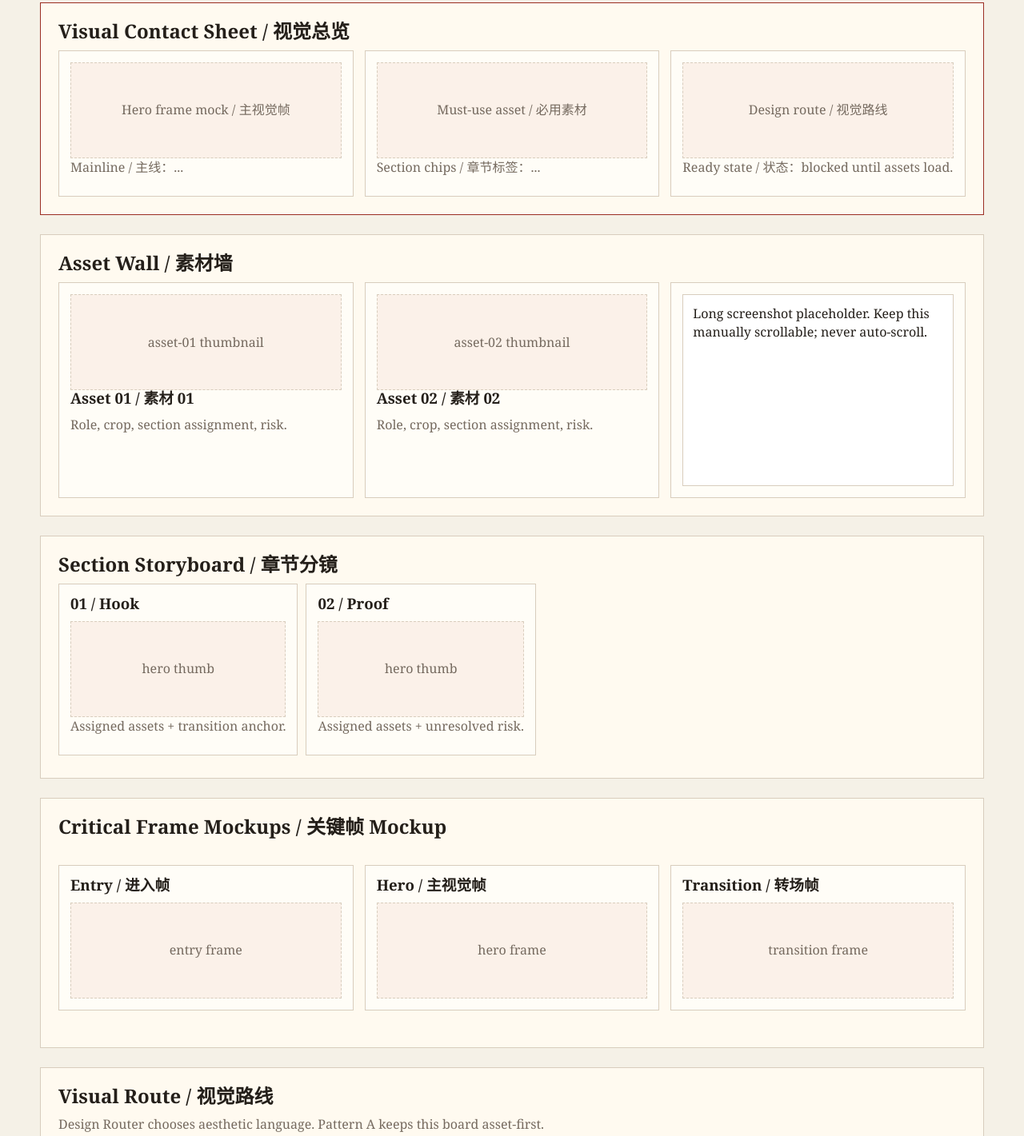
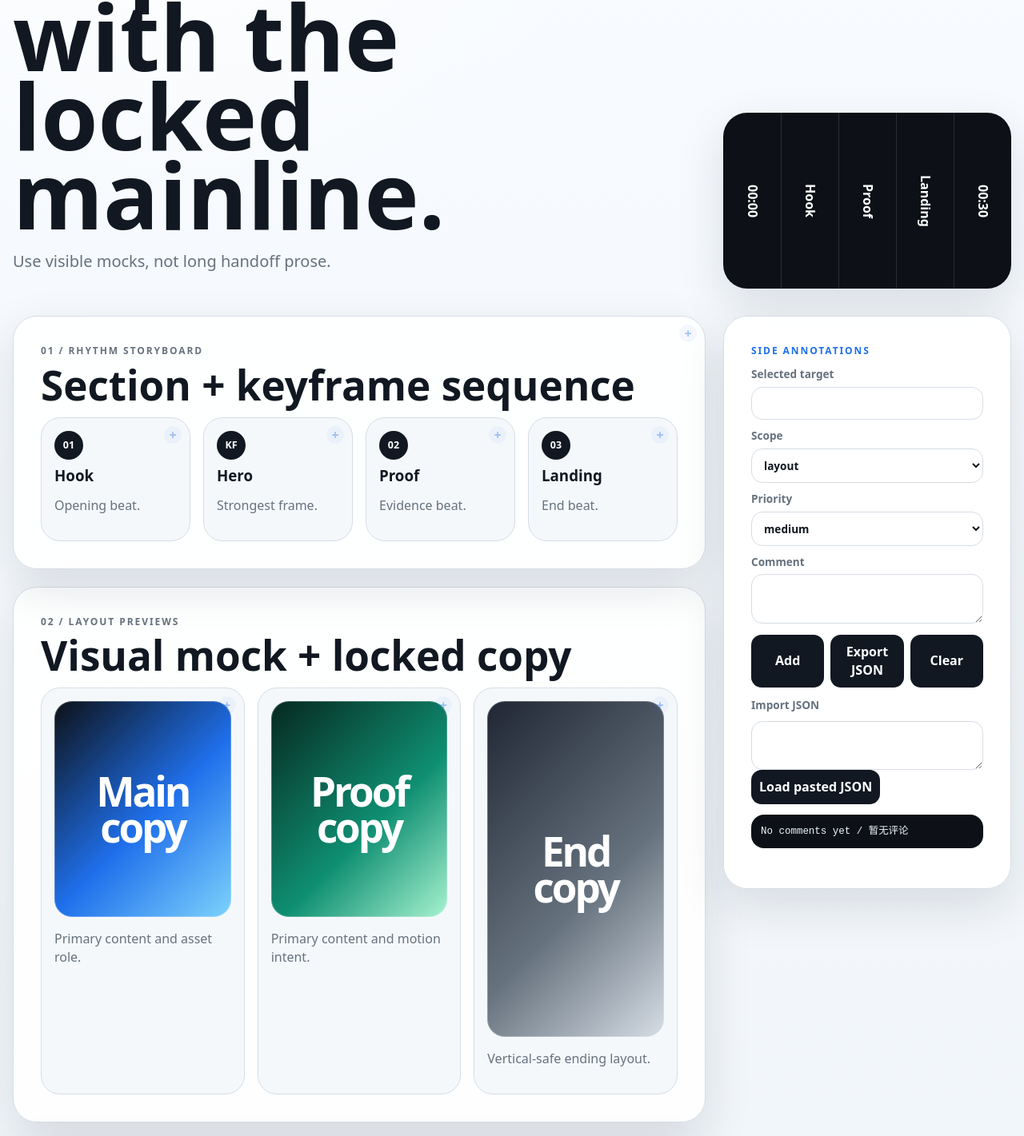
Before and after one commit to xwxga/html-hyperframes-harness, a plain HTML site: page examples/asset-first-board/direction_board.skeleton.html in a window 1280 px wide. Shown: the part 227-1648 px from the top of the page at 80% size. Drawn offline with Linux system fonts and the light colour scheme.

Commit message:
docs: add director board skeleton example
Ultraworked with [Sisyphus](https://github.com/code-yeongyu/oh-my-openagent)

Co-authored-by: Sisyphus <clio-agent@sisyphuslabs.ai>

```diff
--- a/examples/asset-first-board/direction_board.skeleton.html
+++ b/examples/asset-first-board/direction_board.skeleton.html
@@ -1,124 +1,92 @@
 <!doctype html>
-<!-- Pattern A skeleton from references/visual-board-patterns.md. This is an asset-first visual Direction Board structure, not content to copy. -->
-<html lang="zh-CN">
+<!-- Pattern D skeleton from references/visual-board-patterns.md. Director-first preview structure, not production content. -->
+<html lang="en">
 <head>
   <meta charset="utf-8" />
   <meta name="viewport" content="width=device-width, initial-scale=1" />
-  <title>Asset-first Direction Board Skeleton / 素材优先方向板骨架</title>
-  <style>
-    :root {
-      color-scheme: light;
-      --paper: #f5f1e7;
-      --ink: #241f1a;
-      --muted: #756a5f;
-      --line: #d8cdbd;
-      --accent: #c96442;
-      --panel: #fffaf0;
-    }
+  <title>Director Preview Board Skeleton</title>
+  <link rel="stylesheet" href="../../board/direction_board.css" />
+</head>
+<body data-lang="en">
+  <header class="board-header" data-stage="director-cover" data-commentable="true" data-comment-target-type="stage" data-comment-target-id="skeleton.director-cover">
+    <nav class="topbar">
+      <p class="eyebrow" data-i18n="en">Director Preview Skeleton</p>
+      <p class="eyebrow" data-i18n="zh">导演预览骨架</p>
+      <div class="language-switch"><button type="button" data-lang-switch="en" aria-pressed="true">EN</button><button type="button" data-lang-switch="zh" aria-pressed="false">中文</button></div>
+    </nav>
+    <div class="cover-grid">
+      <div><h1 data-i18n="en">Replace this with the locked mainline.</h1><h1 data-i18n="zh">在这里替换为已锁定主线。</h1><p class="lede" data-i18n="en">Use visible mocks, not long handoff prose.</p><p class="lede" data-i18n="zh">使用可见 mock，不写长交接文本。</p></div>
+      <div class="rhythm-card"><span>00:00</span><span>Hook</span><span>Proof</span><span>Landing</span><span>00:30</span></div>
+    </div>
+  </header>
 
-    * { box-sizing: border-box; }
-    body {
-      margin: 0;
-      background: var(--paper);
-      color: var(--ink);
-      font-family: ui-serif, Georgia, "Times New Roman", serif;
-      line-height: 1.45;
-    }
-    main { width: min(1180px, calc(100vw - 32px)); margin: 0 auto; padding: 32px 0 64px; }
-    section { margin: 24px 0; padding: 22px; border: 1px solid var(--line); background: var(--panel); }
-    h1, h2, h3 { margin: 0 0 12px; line-height: 1.05; }
-    p { margin: 0 0 10px; color: var(--muted); }
-    .grid { display: grid; grid-template-columns: repeat(3, minmax(0, 1fr)); gap: 14px; }
-    .card { min-height: 150px; border: 1px solid var(--line); padding: 14px; background: rgba(255,255,255,.45); }
-    .thumb { height: 120px; display: grid; place-items: center; border: 1px dashed var(--line); color: var(--muted); background: rgba(201,100,66,.08); }
-    .strip { display: flex; gap: 10px; overflow-x: auto; padding-bottom: 6px; }
-    .strip .card { min-width: 260px; }
-    .long-shot { max-height: 240px; overflow: auto; border: 1px solid var(--line); background: #fff; padding: 12px; }
-    .mini { font-size: 13px; color: var(--muted); }
-    [data-ready-state="blocked"] { border-color: #9b2d22; }
-    [data-ready-state="ready"] { border-color: #4d7c45; }
-  </style>
-</head>
-<body>
-  <main>
-    <section data-stage="pre-board-convergence" data-confirmed="true">
-      <h1>Pre-board Convergence / Board 前收敛</h1>
-      <p>Record confirmed sections, assets, and mainline here before the visual board is generated.</p>
-      <p>在生成视觉板前，把已确认的章节、素材、主线记录在这里。</p>
-    </section>
-
-    <section data-stage="visual-contact-sheet" data-ready-state="blocked">
-      <h2>Visual Contact Sheet / 视觉总览</h2>
-      <div class="grid">
-        <div class="card"><div class="thumb">Hero frame mock / 主视觉帧</div><p>Mainline / 主线：...</p></div>
-        <div class="card"><div class="thumb">Must-use asset / 必用素材</div><p>Section chips / 章节标签：...</p></div>
-        <div class="card"><div class="thumb">Design route / 视觉路线</div><p>Ready state / 状态：blocked until assets load.</p></div>
+  <main class="board-shell">
+    <div class="preview-stack">
+      <section class="panel" data-stage="rhythm-storyboard" data-commentable="true" data-comment-target-type="stage" data-comment-target-id="skeleton.rhythm-storyboard">
+        <p class="eyebrow" data-i18n="en">01 / Rhythm Storyboard</p><p class="eyebrow" data-i18n="zh">01 / 节奏分镜</p>
+        <h2 data-i18n="en">Section + keyframe sequence</h2><h2 data-i18n="zh">章节 + 关键帧序列</h2>
+        <div class="storyline">
+          <article data-commentable="true" data-comment-target-type="section" data-comment-target-id="section-01" data-section-id="section-01" data-page-id="page-01"><span class="badge">01</span><h3>Hook</h3><p>Opening beat.</p></article>
+          <article data-commentable="true" data-comment-target-type="keyframe" data-comment-target-id="page-01.hero" data-critical-frame="hero" data-page-id="page-01"><span class="badge">KF</span><h3>Hero</h3><p>Strongest frame.</p></article>
+          <article data-commentable="true" data-comment-target-type="section" data-comment-target-id="section-02" data-section-id="section-02" data-page-id="page-02"><span class="badge">02</span><h3>Proof</h3><p>Evidence beat.</p></article>
+          <article data-commentable="true" data-comment-target-type="section" data-comment-target-id="section-03" data-section-id="section-03" data-page-id="page-03"><span class="badge">03</span><h3>Landing</h3><p>End beat.</p></article>
         </div>
       </section>
 
-    <section data-stage="asset-wall">
-      <h2>Asset Wall / 素材墙</h2>
-      <div class="grid">
-        <article class="card" data-asset-id="asset-01" data-asset-role="hero-evidence" data-asset-status="must-use">
-          <div class="thumb">asset-01 thumbnail</div>
-          <h3>Asset 01 / 素材 01</h3>
-          <p>Role, crop, section assignment, risk.</p>
-        </article>
-        <article class="card" data-asset-id="asset-02" data-asset-role="context" data-asset-status="optional">
-          <div class="thumb">asset-02 thumbnail</div>
-          <h3>Asset 02 / 素材 02</h3>
-          <p>Role, crop, section assignment, risk.</p>
-        </article>
-        <article class="card" data-asset-id="asset-03" data-asset-role="long-webpage" data-asset-status="reference-only">
-          <div data-long-screenshot="true" class="long-shot">
-            Long screenshot placeholder. Keep this manually scrollable; never auto-scroll.
-            <div style="height: 520px"></div>
-          </div>
-        </article>
+      <section class="panel" data-stage="layout-previews">
+        <p class="eyebrow" data-i18n="en">02 / Layout Previews</p><p class="eyebrow" data-i18n="zh">02 / 版面预览</p>
+        <h2 data-i18n="en">Visual mock + locked copy</h2><h2 data-i18n="zh">视觉 mock + 锁定主文字</h2>
+        <div class="layout-grid">
+          <article class="layout-card" data-commentable="true" data-comment-target-type="layout" data-comment-target-id="layout-01" data-page-id="page-01" data-aspect-mode="horizontal"><div class="mock-frame gradient-a"><strong>Main copy</strong></div><p>Primary content and asset role.</p></article>
+          <article class="layout-card" data-commentable="true" data-comment-target-type="layout" data-comment-target-id="layout-02" data-page-id="page-02" data-aspect-mode="horizontal"><div class="mock-frame gradient-b"><strong>Proof copy</strong></div><p>Primary content and motion intent.</p></article>
+          <article class="layout-card" data-commentable="true" data-comment-target-type="layout" data-comment-target-id="layout-03" data-page-id="page-03" data-aspect-mode="vertical"><div class="mock-frame vertical gradient-c"><strong>End copy</strong></div><p>Vertical-safe ending layout.</p></article>
         </div>
       </section>
 
-    <section data-stage="section-storyboard">
-      <h2>Section Storyboard / 章节分镜</h2>
-      <div class="strip">
-        <article class="card" data-section-id="section-01" data-page-id="page-01" data-page-state="ready">
-          <h3>01 / Hook</h3><div class="thumb">hero thumb</div><p>Assigned assets + transition anchor.</p>
-        </article>
-        <article class="card" data-section-id="section-02" data-page-id="page-02" data-page-state="blocked">
-          <h3>02 / Proof</h3><div class="thumb">hero thumb</div><p>Assigned assets + unresolved risk.</p>
-        </article>
+      <section class="panel" data-stage="keyframe-previews">
+        <p class="eyebrow" data-i18n="en">03 / Keyframe Previews</p><p class="eyebrow" data-i18n="zh">03 / 关键帧预览</p>
+        <div class="frame-grid">
+          <section class="frame-card" data-commentable="true" data-comment-target-type="keyframe" data-comment-target-id="page-01.entry" data-critical-frame="entry" data-page-id="page-01"><div class="shot gradient-a">Entry</div></section>
+          <section class="frame-card" data-commentable="true" data-comment-target-type="keyframe" data-comment-target-id="page-01.hero" data-critical-frame="hero" data-page-id="page-01"><div class="shot gradient-b">Hero</div></section>
+          <section class="frame-card" data-commentable="true" data-comment-target-type="keyframe" data-comment-target-id="page-01.transition" data-critical-frame="transition" data-page-id="page-01"><div class="shot gradient-c">Cut</div></section>
         </div>
       </section>
 
-    <section data-stage="critical-frame-mockups">
-      <h2>Critical Frame Mockups / 关键帧 Mockup</h2>
-      <div class="grid">
-        <section class="card" data-critical-frame="entry" data-page-id="page-01"><h3>Entry / 进入帧</h3><div class="thumb">entry frame</div></section>
-        <section class="card" data-critical-frame="hero" data-page-id="page-01"><h3>Hero / 主视觉帧</h3><div class="thumb">hero frame</div></section>
-        <section class="card" data-critical-frame="transition" data-page-id="page-01"><h3>Transition / 转场帧</h3><div class="thumb">transition frame</div></section>
+      <section class="panel" data-stage="motion-before-after" data-aspect-modes="horizontal,vertical">
+        <p class="eyebrow" data-i18n="en">04 / Motion Before And After</p><p class="eyebrow" data-i18n="zh">04 / 运动前后状态</p>
+        <div class="motion-grid">
+          <article data-commentable="true" data-comment-target-type="motion" data-comment-target-id="asset-01.motion" data-asset-id="asset-01" data-aspect-mode="horizontal"><h3>asset-01</h3><div class="before-after"><div>Before</div><div>After</div></div></article>
+          <article data-commentable="true" data-comment-target-type="motion" data-comment-target-id="asset-02.motion" data-asset-id="asset-02" data-aspect-mode="vertical"><h3>asset-02</h3><div class="before-after"><div>Before</div><div>After</div></div></article>
         </div>
       </section>
 
-    <section data-stage="visual-route" data-primary-design="docs/design-router/design-systems/core/.../DESIGN.md">
-      <h2>Visual Route / 视觉路线</h2>
-      <p>Design Router chooses aesthetic language. Pattern A keeps this board asset-first.</p>
-      <p>Design Router 选择审美语言；Pattern A 保持 board 素材优先。</p>
+      <section class="panel" data-stage="style-critique">
+        <p class="eyebrow" data-i18n="en">05 / Style Critique</p><p class="eyebrow" data-i18n="zh">05 / 风格检查</p>
+        <div class="critique-grid">
+          <article data-commentable="true" data-comment-target-type="critique" data-comment-target-id="critique.layout-01"><h3>layout-01</h3><p>Unity, rhythm, density, motion consistency.</p></article>
+          <article data-commentable="true" data-comment-target-type="critique" data-comment-target-id="critique.layout-02"><h3>layout-02</h3><p>Unity, rhythm, density, motion consistency.</p></article>
+          <article data-commentable="true" data-comment-target-type="critique" data-comment-target-id="critique.layout-03"><h3>layout-03</h3><p>Unity, rhythm, density, motion consistency.</p></article>
+        </div>
       </section>
+    </div>
 
-    <section data-stage="motion-continuity-strip">
-      <h2>Motion & Continuity Strip / 动效与连续性条</h2>
-      <div class="strip"><div class="card">Anchor A → Anchor B</div><div class="card">Asset motion intent</div><div class="card">Text motion intent</div></div>
-    </section>
-
-    <section data-stage="compact-production-handoff" data-ready-state="blocked">
-      <h2>Compact Production Handoff / 小型生产交接</h2>
-      <p class="mini">Keep this small: ready state, missing assets, unresolved visual risks, Markdown sync, `04_render_plan.md` handoff state.</p>
-    </section>
-
-    <section data-stage="review-sync" data-sync-state="pending">
-      <h2>Review & Sync / 审查与同步</h2>
-      <p>Record user/agent review evidence and Markdown sync status here.</p>
-    </section>
+    <aside class="annotation-rail" data-stage="annotation-layer">
+      <div class="rail-sticky">
+        <p class="eyebrow" data-i18n="en">Side Annotations</p><p class="eyebrow" data-i18n="zh">侧边批注</p>
+        <form id="comment-form" class="comment-form">
+          <label>Selected target <input id="comment-target" readonly /></label>
+          <label>Scope <select id="comment-scope"><option value="layout">layout</option><option value="copy">copy</option><option value="motion">motion</option><option value="style">style</option><option value="mainline">mainline</option></select></label>
+          <label>Priority <select id="comment-priority"><option value="medium">medium</option><option value="high">high</option><option value="low">low</option></select></label>
+          <label>Comment <textarea id="comment-text"></textarea></label>
+          <div class="button-row"><button type="submit">Add</button><button type="button" id="export-comments">Export JSON</button><button type="button" id="clear-comments">Clear</button></div>
+        </form>
+        <label class="import-box">Import JSON <textarea id="import-comments"></textarea></label>
+        <button type="button" id="load-comments">Load pasted JSON</button>
+        <pre id="comment-export"></pre>
+        <ol id="comment-list"></ol>
+      </div>
+    </aside>
   </main>
+  <script src="../../board/comment-layer.js"></script>
 </body>
 </html>
```
Also changed, not shown: examples/asset-first-board/review_comments.example.json (added, +30 -0 lines), examples/asset-first-board/README.md. Lines whose indentation alone changed are shown as unchanged.
